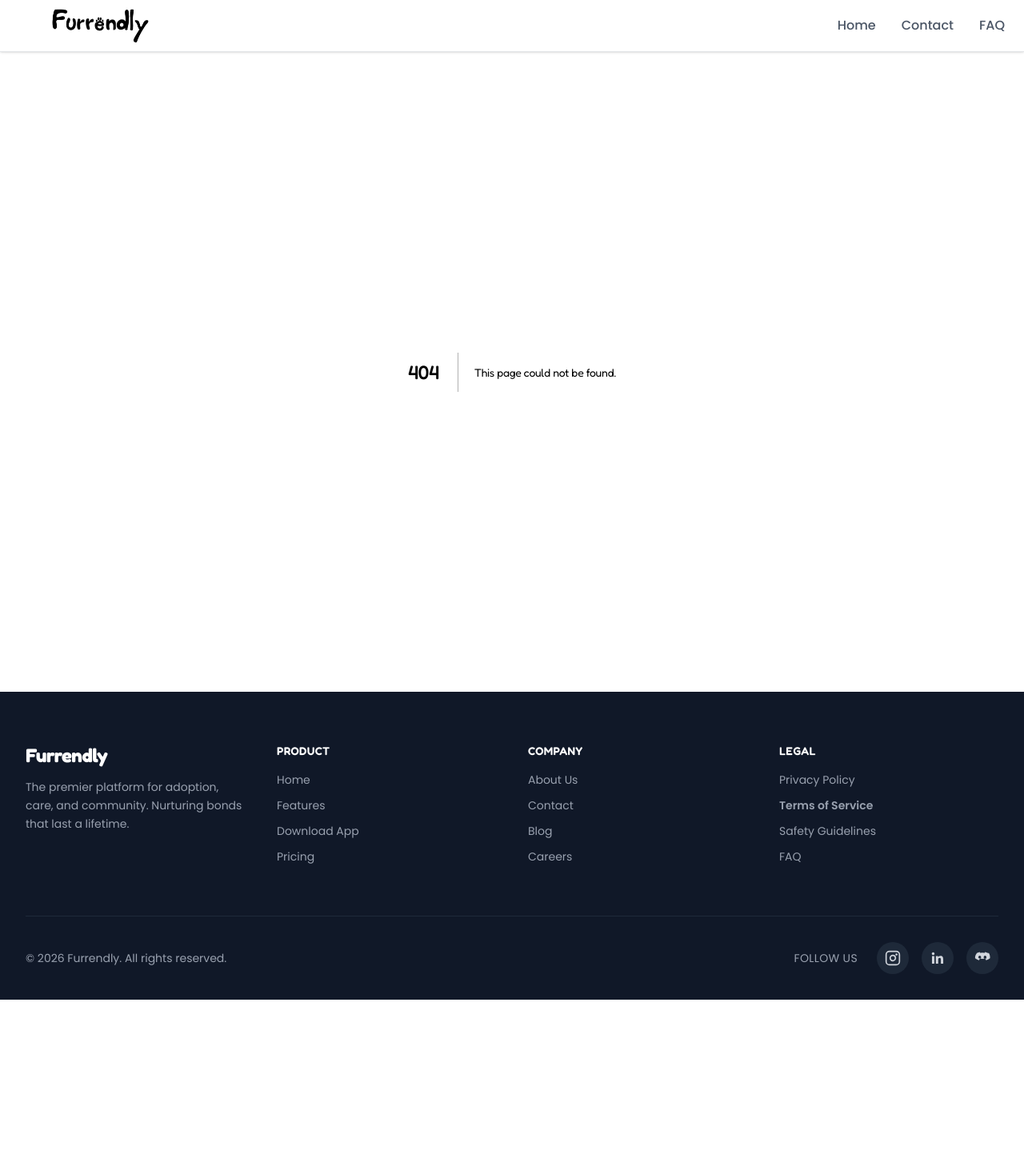
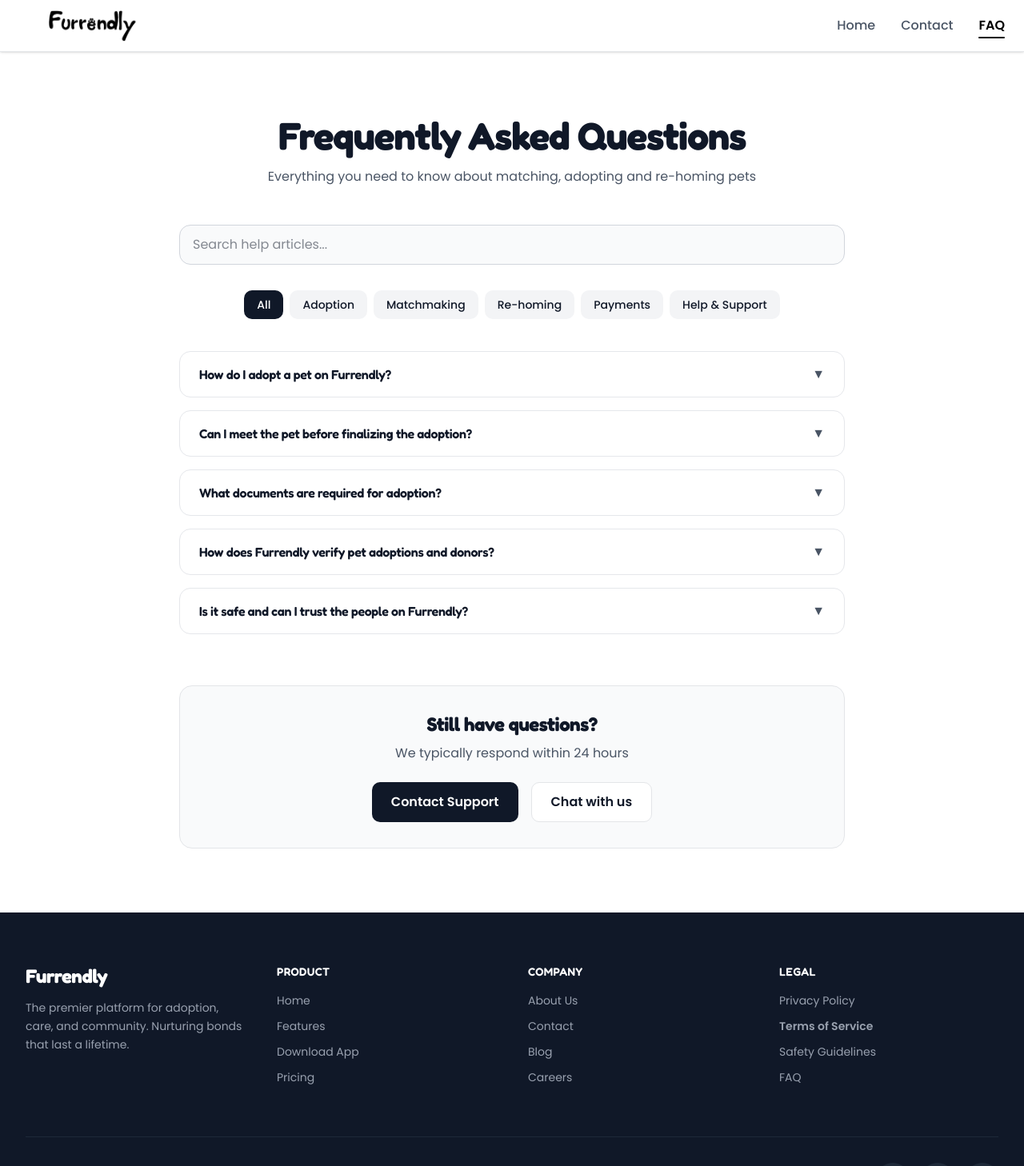
Before and after one commit to Kashishgarg248/Furrendly, a Next.js app: page /faq in a window 1280 px wide. Before the commit this address had no page. Shown: the top 1458 px of the page at 80% size. Before the commit the page ends 1250 px from the top, so only its background shows below. Built offline with nearby package versions, Linux system fonts and the light colour scheme.

Commit message:
update 11

```diff
--- /dev/null
+++ b/app/contact/page.tsx
@@ -0,0 +1,5 @@
+import Contact from '@/components/contact'
+
+export default function Page() {
+  return <Contact />
+}
--- /dev/null
+++ b/app/faq/page.tsx
@@ -0,0 +1,5 @@
+import FAQ from '@/components/faq'
+
+export default function Page() {
+  return <FAQ />
+}
--- a/app/layout.tsx
+++ b/app/layout.tsx
@@ -2,7 +2,7 @@ import type { Metadata } from 'next'
 import { Fredoka, Poppins } from 'next/font/google'
 import { Analytics } from '@vercel/analytics/next'
 import { ThemeProvider } from '@/components/theme-provider'
-import FaviconSwitcher from '@/components/favicon-switcher'
+import Providers from '@/components/providers'
 import Header from '@/components/header'
 import Footer from '@/components/footer'
 import './globals.css'
@@ -21,34 +21,29 @@ const poppins = Poppins({
 
 export const metadata: Metadata = {
   title: 'Furrendly - Pet Care & Adoption Platform',
-  description:
-    'Find, care, and adopt pets with Furrendly. Your all-in-one platform for pet health records, matching, and community.',
-  icons: {
-    icon: "/favicon-light.png",
-    apple: "/favicon-light.png",
-  },
+  description: 'Find, care, and adopt pets with Furrendly.',
 }
 
-export default function RootLayout({ children }: { children: React.ReactNode }) {
+export default function RootLayout({
+  children,
+}: {
+  children: React.ReactNode
+}) {
   return (
     <html lang="en" suppressHydrationWarning>
       <body
         className={`${fredoka.variable} ${poppins.variable} font-sans antialiased bg-white text-gray-900`}
-        suppressHydrationWarning
       >
         <ThemeProvider>
-          <FaviconSwitcher />
+          <Providers>
+            <Header />
 
-          {/* ✅ Navbar always visible */}
-          <Header />
+            <main className="min-h-screen">
+              {children}
+            </main>
 
-          {/* Page Content */}
-          <main className="min-h-screen">
-            {children}
-          </main>
-
-          {/* ✅ Footer always visible */}
-          <Footer />
+            <Footer />
+          </Providers>
         </ThemeProvider>
 
         <Analytics />
--- a/app/page.tsx
+++ b/app/page.tsx
@@ -1,45 +1,15 @@
-'use client'
-
-import { useState } from 'react'
-import Header from '@/components/header'
 import Hero from '@/components/hero'
 import Features from '@/components/features'
-import CTA from '@/components/cta'
+import Cta from '@/components/cta'
 import Team from '@/components/team'
-import Contact from '@/components/contact'
-import FAQ from '@/components/faq'
-import Footer from '@/components/footer'
 
 export default function Home() {
-  const [currentPage, setCurrentPage] = useState<'home' | 'contact' | 'faq'>('home')
-
   return (
-    <div className="min-h-screen bg-background">
-      <Header currentPage={currentPage} setCurrentPage={setCurrentPage} />
-
-      {currentPage === 'home' && (
-        <>
-          <Hero />
-          <Features />
-          <CTA setCurrentPage={setCurrentPage} />
-          <Team />
-          <Footer setCurrentPage={setCurrentPage} />
-        </>
-      )}
-
-      {currentPage === 'contact' && (
-        <>
-          <Contact setCurrentPage={setCurrentPage} />
-          <Footer setCurrentPage={setCurrentPage} />
-        </>
-      )}
-
-      {currentPage === 'faq' && (
-        <>
-          <FAQ setCurrentPage={setCurrentPage} />
-          <Footer setCurrentPage={setCurrentPage} />
-        </>
-      )}
-    </div>
+    <>
+      <Hero />
+      <Features />
+      <Cta />
+      <Team />
+    </>
   )
 }
--- a/components/footer.tsx
+++ b/components/footer.tsx
@@ -2,18 +2,15 @@
 
 import React from 'react'
 import { motion } from "framer-motion"
-import Link from 'next/link'  // ✅ Added for page navigation
+import Link from 'next/link'
 
-interface FooterProps {
-  setCurrentPage: (page: 'home' | 'contact' | 'faq') => void
-}
-
-export default function Footer({ setCurrentPage }: FooterProps) {
+export default function Footer() {
   const year = new Date().getFullYear()
 
   return (
     <footer className="bg-gray-900 text-gray-100">
       <div className="max-w-7xl mx-auto px-4 sm:px-6 lg:px-8">
+
         {/* Top Footer */}
         <motion.div
           initial={{ opacity: 0, y: 30 }}
@@ -22,14 +19,15 @@ export default function Footer({ setCurrentPage }: FooterProps) {
           className="py-12 md:py-16"
         >
           <div className="grid grid-cols-1 sm:grid-cols-2 md:grid-cols-4 gap-10">
+
             {/* Brand */}
             <div>
               <h2 className="text-2xl font-bold text-white mb-3">
                 Furrendly
               </h2>
               <p className="text-gray-400 text-sm leading-relaxed">
-                The premier platform for adoption, care, and community. Nurturing bonds that
-                last a lifetime.
+                The premier platform for adoption, care, and community.
+                Nurturing bonds that last a lifetime.
               </p>
             </div>
 
@@ -40,12 +38,9 @@ export default function Footer({ setCurrentPage }: FooterProps) {
               </h3>
               <ul className="space-y-3 text-sm">
                 <li>
-                  <button
-                    onClick={() => setCurrentPage('home')}
-                    className="text-gray-400 hover:text-white transition"
-                  >
+                  <Link href="/" className="text-gray-400 hover:text-white transition">
                     Home
-                  </button>
+                  </Link>
                 </li>
                 <li>
                   <Link href="/features" className="text-gray-400 hover:text-white transition hover:underline">
@@ -77,12 +72,9 @@ export default function Footer({ setCurrentPage }: FooterProps) {
                   </Link>
                 </li>
                 <li>
-                  <button
-                    onClick={() => setCurrentPage('contact')}
-                    className="text-gray-400 hover:text-white transition"
-                  >
+                  <Link href="/contact" className="text-gray-400 hover:text-white transition">
                     Contact
-                  </button>
+                  </Link>
                 </li>
                 <li>
                   <Link href="/blog" className="text-gray-400 hover:text-white transition hover:underline">
@@ -97,7 +89,7 @@ export default function Footer({ setCurrentPage }: FooterProps) {
               </ul>
             </div>
 
-            {/* Legal - ✅ FIXED! */}
+            {/* Legal */}
             <div>
               <h3 className="text-white font-semibold mb-4 text-sm uppercase tracking-wide">
                 Legal
@@ -119,15 +111,13 @@ export default function Footer({ setCurrentPage }: FooterProps) {
                   </Link>
                 </li>
                 <li>
-                  <button
-                    onClick={() => setCurrentPage('faq')}
-                    className="text-gray-400 hover:text-white transition"
-                  >
+                  <Link href="/faq" className="text-gray-400 hover:text-white transition">
                     FAQ
-                  </button>
+                  </Link>
                 </li>
               </ul>
             </div>
+
           </div>
         </motion.div>
 
@@ -136,19 +126,24 @@ export default function Footer({ setCurrentPage }: FooterProps) {
 
         {/* Bottom Section */}
         <div className="py-8 flex flex-col md:flex-row items-center justify-between gap-6">
+
           <p className="text-gray-400 text-sm">
             © {year} Furrendly. All rights reserved.
           </p>
 
           {/* Social Links */}
           <div className="flex items-center gap-6">
-            <span className="text-gray-400 text-sm uppercase tracking-wide">Follow Us</span>
+            <span className="text-gray-400 text-sm uppercase tracking-wide">
+              Follow Us
+            </span>
+
             <div className="flex gap-4">
+
               {/* Instagram */}
               <a
-                href="https://www.instagram.com/furrend.ly?igsh=MW84eW45N2JkeWhoZQ%3D%3D"
+                href="https://www.instagram.com/furrend.ly"
+                target="_blank"
                 className="w-10 h-10 rounded-full bg-gray-800 hover:bg-gray-700 flex items-center justify-center transition text-gray-300 hover:text-white"
-                aria-label="Instagram"
               >
                 <svg className="w-5 h-5" fill="currentColor" viewBox="0 0 24 24">
                   <rect x="2" y="2" width="20" height="20" rx="5" ry="5" fill="none" stroke="currentColor" strokeWidth="2"/>
@@ -160,8 +155,8 @@ export default function Footer({ setCurrentPage }: FooterProps) {
               {/* LinkedIn */}
               <a
                 href="https://www.linkedin.com/company/furrendly/"
+                target="_blank"
                 className="w-10 h-10 rounded-full bg-gray-800 hover:bg-gray-700 flex items-center justify-center transition text-gray-300 hover:text-white"
-                aria-label="LinkedIn"
               >
                 <svg className="w-5 h-5" fill="currentColor" viewBox="0 0 24 24">
                   <path d="M20.447 20.452h-3.554v-5.569c0-1.328-.027-3.037-1.852-3.037-1.853 0-2.136 1.445-2.136 2.939v5.667H9.351V9h3.414v1.561h.046c.477-.9 1.637-1.85 3.37-1.85 3.601 0 4.267 2.37 4.267 5.455v6.286zM5.337 7.433c-1.144 0-2.063-.926-2.063-2.065 0-1.138.92-2.063 2.063-2.063 1.14 0 2.064.925 2.064 2.063 0 1.139-.925 2.065-2.064 2.065zm1.782 13.019H3.555V9h3.564v11.452z"/>
@@ -172,14 +167,15 @@ export default function Footer({ setCurrentPage }: FooterProps) {
               <a
                 href="#"
                 className="w-10 h-10 rounded-full bg-gray-800 hover:bg-gray-700 flex items-center justify-center transition text-gray-300 hover:text-white"
-                aria-label="Discord"
               >
-                <svg xmlns="http://www.w3.org/2000/svg" viewBox="0 0 24 24" fill="currentColor" className="w-5 h-5">
-                  <path d="M20.317 4.369A19.791 19.791 0 0015.885 3c-.191.347-.403.8-.553 1.165a18.27 18.27 0 00-6.664 0c-.15-.365-.362-.818-.553-1.165a19.736 19.736 0 00-4.433 1.369C1.533 7.07.89 9.662 1.08 12.223c1.977 1.463 3.89 2.354 5.776 2.939.465-.63.873-1.294 1.215-1.992-.664-.25-1.296-.555-1.892-.907.158-.117.314-.24.466-.366 3.65 1.67 7.61 1.67 11.222 0 .153.126.308.249.466.366-.596.352-1.228.657-1.892.907.342.698.75 1.362 1.215 1.992 1.886-.585 3.799-1.476 5.776-2.939.239-3.126-.408-5.694-1.68-7.854zM8.02 13.016c-1.12 0-2.04-1.034-2.04-2.307 0-1.273.9-2.307 2.04-2.307 1.14 0 2.06 1.034 2.04 2.307 0 1.273-.9 2.307-2.04 2.307zm7.96 0c-1.12 0-2.04-1.034-2.04-2.307 0-1.273.9-2.307 2.04-2.307 1.14 0 2.06 1.034 2.04 2.307 0 1.273-.9 2.307-2.04 2.307z"/>
+                <svg viewBox="0 0 24 24" className="w-5 h-5" fill="currentColor">
+                  <path d="M20.317 4.369A19.791 19.791 0 0015.885 3c-.191.347-.403.8-.553 1.165a18.27 18.27 0 00-6.664 0c-.15-.365-.362-.818-.553-1.165a19.736 19.736 0 00-4.433 1.369C1.533 7.07.89 9.662 1.08 12.223c1.977 1.463 3.89 2.354 5.776 2.939.465-.63.873-1.294 1.215-1.992-.664-.25-1.296-.555-1.892-.907.158-.117.314-.24.466-.366 3.65 1.67 7.61 1.67 11.222 0 .153.126.308.249.466.366-.596.352-1.228.657-1.892.907.342.698.75 1.362 1.215 1.992 1.886-.585 3.799-1.476 5.776-2.939.239-3.126-.408-5.694-1.68-7.854z"/>
                 </svg>
               </a>
+
             </div>
           </div>
+
         </div>
       </div>
     </footer>
--- a/components/header.tsx
+++ b/components/header.tsx
@@ -2,82 +2,67 @@
 
 import { useState } from "react"
 import Image from "next/image"
+import Link from "next/link"
+import { usePathname } from "next/navigation"
 import { Menu, X } from "lucide-react"
 import { motion, AnimatePresence } from "framer-motion"
 
-interface HeaderProps {
-  setCurrentPage: (page: 'home' | 'contact' | 'faq') => void
-  currentPage: 'home' | 'contact' | 'faq'
-}
-
-export default function Header({ setCurrentPage, currentPage }: HeaderProps) {
-
+export default function Header() {
   const [open, setOpen] = useState(false)
+  const pathname = usePathname()
 
   const navItems = [
-    { name: "Home", page: "home" },
-    { name: "Contact", page: "contact" },
-    { name: "FAQ", page: "faq" }
+    { name: "Home", path: "/" },
+    { name: "Contact", path: "/contact" },
+    { name: "FAQ", path: "/faq" }
   ]
 
   return (
     <header className="w-full bg-white border-b shadow-sm sticky top-0 z-50">
+      <div className="max-w-7xl mx-auto px-6 flex justify-between items-center h-16">
 
-      <div className="max-w-7xl mx-auto px-6 flex items-center justify-between h-16">
-
-        {/* 🔥 LOGO FIXED */}
-        <button
-          onClick={() => {
-            setCurrentPage('home')
-            setOpen(false)
-          }}
-          className="flex items-center"
-        >
+        {/* Logo */}
+        <Link href="/" onClick={() => setOpen(false)}>
           <Image
             src="/logo-transparent.png"
             alt="Furrendly Logo"
-            width={200}
-            height={120}
-            className="object-contain"
-            priority
+            width={180}
+            height={100}
           />
-        </button>
+        </Link>
 
-        {/* Desktop Menu */}
-        <nav className="hidden md:flex items-center gap-8 font-medium">
+        {/* Desktop Nav */}
+        <nav className="hidden md:flex gap-8 font-medium">
+          {navItems.map((item) => {
+            const isActive = pathname === item.path
 
-          {navItems.map((item) => (
-            <button
-              key={item.page}
-              onClick={() => setCurrentPage(item.page as any)}
+            return (
+              <Link
+                key={item.path}
+                href={item.path}
                 className={`relative transition ${
-                currentPage === item.page
+                  isActive
                     ? "text-black font-semibold"
                     : "text-gray-600 hover:text-black"
                 }`}
               >
                 {item.name}
 
-              {/* Active underline */}
-              {currentPage === item.page && (
+                {isActive && (
                   <motion.div
                     layoutId="underline"
                     className="absolute left-0 -bottom-1 h-[2px] w-full bg-black rounded"
                   />
                 )}
-            </button>
-          ))}
-
+              </Link>
+            )
+          })}
         </nav>
 
-        {/* Hamburger */}
-        <button
-          className="md:hidden text-gray-800"
-          onClick={() => setOpen(!open)}
-        >
-          {open ? <X size={26}/> : <Menu size={26}/>}
+        {/* Mobile Toggle */}
+        <button onClick={() => setOpen(!open)} className="md:hidden">
+          {open ? <X size={26} /> : <Menu size={26} />}
         </button>
-
       </div>
 
       {/* Mobile Menu */}
@@ -87,29 +72,21 @@ export default function Header({ setCurrentPage, currentPage }: HeaderProps) {
             initial={{ opacity: 0, y: -15 }}
             animate={{ opacity: 1, y: 0 }}
             exit={{ opacity: 0, y: -15 }}
-            transition={{ duration: 0.25 }}
-            className="md:hidden bg-white border-t px-6 py-6 flex flex-col gap-6 text-gray-700 font-medium"
+            className="md:hidden bg-white border-t px-6 py-6 flex flex-col gap-6"
           >
             {navItems.map((item) => (
-              <button
-                key={item.page}
-                onClick={() => {
-                  setCurrentPage(item.page as any)
-                  setOpen(false)
-                }}
-                className={`text-left transition ${
-                  currentPage === item.page
-                    ? "text-black font-semibold"
-                    : "text-gray-600 hover:text-black"
-                }`}
+              <Link
+                key={item.path}
+                href={item.path}
+                onClick={() => setOpen(false)}
+                className="text-gray-700 hover:text-black"
               >
                 {item.name}
-              </button>
+              </Link>
             ))}
           </motion.div>
         )}
       </AnimatePresence>
-
     </header>
   )
 }
--- /dev/null
+++ b/components/providers.tsx
@@ -0,0 +1,16 @@
+'use client'
+
+import { useEffect, useState } from 'react'
+
+export default function Providers({ children }: { children: React.ReactNode }) {
+  const [mounted, setMounted] = useState(false)
+
+  useEffect(() => {
+    setMounted(true)
+  }, [])
+
+  // ⛔ Prevent hydration mismatch
+  if (!mounted) return null
+
+  return <>{children}</>
+}
--- a/components/theme-provider.tsx
+++ b/components/theme-provider.tsx
@@ -9,8 +9,7 @@ export function ThemeProvider({ children }: { children: React.ReactNode }) {
       attribute="class"
       defaultTheme="system"
       enableSystem
-      enableColorScheme={false}     // ✅ prevents script conflict
-      disableTransitionOnChange     // ✅ prevents flicker + error
+      disableTransitionOnChange
     >
       {children}
     </NextThemesProvider>
```
Lines whose indentation alone changed are shown as unchanged.
